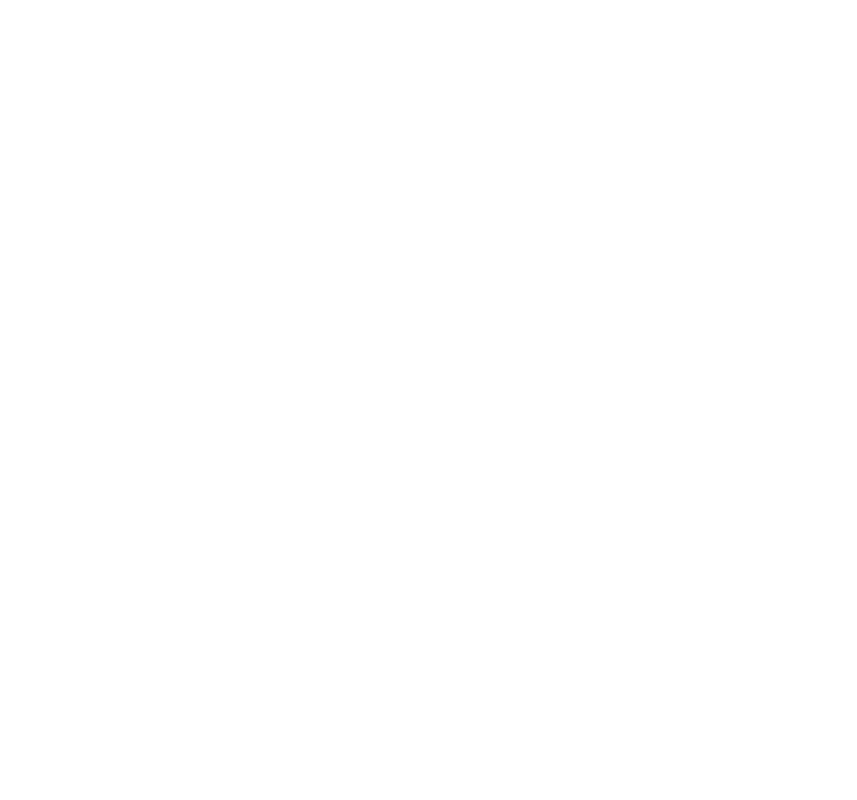
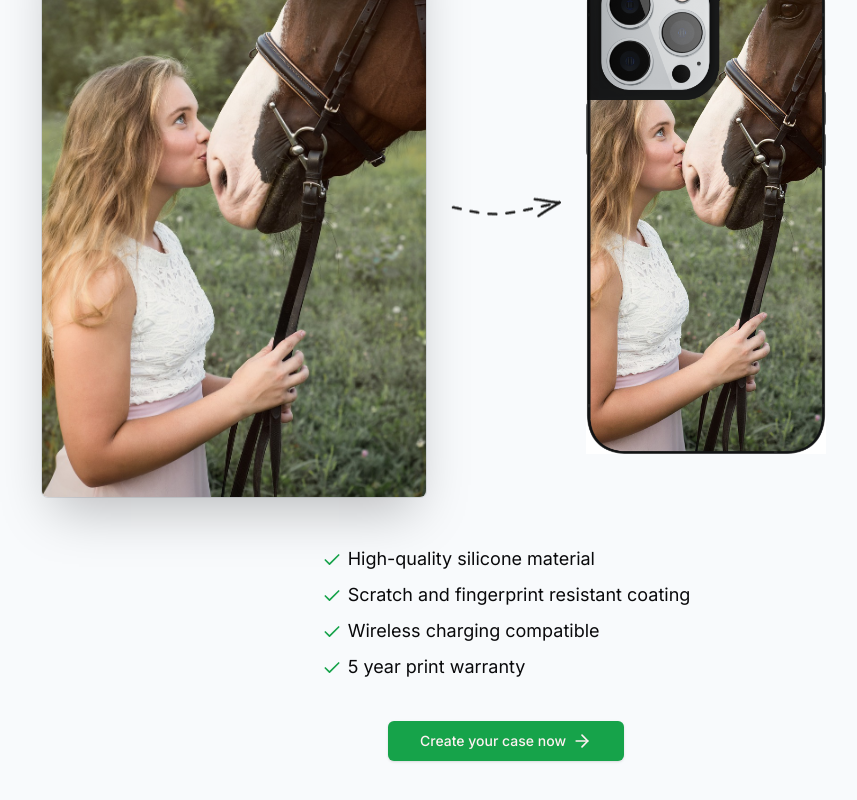
Before and after one commit to SaranshBangar/Fullstack-Ecommerce-Website, a Next.js app: page / in a window 1280 px wide. Shown: the part 2986-3786 px from the top of the page, without its empty margins (134-991 px from the left). Before the commit the page ends 2604 px from the top, so only its background shows below. Built offline with nearby package versions, Linux system fonts and the light colour scheme; no server answers.

Commit message:
Added footer

```diff
--- a/src/app/page.tsx
+++ b/src/app/page.tsx
@@ -2,8 +2,10 @@
 import MaxWidthWrapper from "@/components/MaxWidthWrapper";
 import Phone from "@/components/Phone";
 import { Reviews } from "@/components/Reviews";
-import { Check, Star } from "lucide-react";
+import { buttonVariants } from "@/components/ui/button";
+import { ArrowRight, Check, Star } from "lucide-react";
 import Image from "next/image";
+import Link from "next/link";
 
 export default function Home() {
   return (
@@ -182,6 +184,65 @@
           <Reviews />
         </div>
       </section>
+
+      <section>
+        <MaxWidthWrapper className="py-24">
+          <div className="mb-12 px-6 lg:px-8">
+            <div className="mx-auto max-w-2xl sm:text-center">
+              <h2 className="order-1 mt-2 tracking-tight text-center text-balance !leading-tight font-bold text-5xl md:text-6xl text-gray-900">Upload your photo and get <span className="relative px-2 bg-green-600 text-white">your own case</span> now</h2>
+            </div>
+          </div>
+
+          <div className="mx-auto max-w-6xl px-6 lg:px-8">
+            <div className="relative flex flex-col items-center md:grid grid-cols-2 gap-40">
+              <img
+                src="/arrow.png"
+                className="absolute top-[25rem] md:top-1/2 -translate-y-1/2 z-10 left-1/2 -translate-x-1/2 rotate-90 md:rotate-0"
+              />
+
+              <div className="relative h-80 md:h-full w-full md:justify-self-end max-w-sm rounded-xl bg-gray-900/5 ring-inset ring-gray-900/10 lg:rounded-2xl">
+                <img
+                  src="/horse.jpg"
+                  className="rounded-md object-cover bg-white shadow-2xl ring-1 ring-gray-900/10 h-full w-full"
+                />
+              </div>
+
+              <Phone
+                className="w-60"
+                imgSrc="/horse_phone.jpg"
+              />
+            </div>
+          </div>
+
+          <ul className="mx-auto mt-12 max-w-prose sm:text-lg space-y-2 w-fit">
+            <li className="w-fit">
+              <Check className="h-5 w-5 text-green-600 inline mr-1.5" />
+              High-quality silicone material
+            </li>
+            <li className="w-fit">
+              <Check className="h-5 w-5 text-green-600 inline mr-1.5" />
+              Scratch and fingerprint resistant coating
+            </li>
+            <li className="w-fit">
+              <Check className="h-5 w-5 text-green-600 inline mr-1.5" />
+              Wireless charging compatible
+            </li>
+            <li className="w-fit">
+              <Check className="h-5 w-5 text-green-600 inline mr-1.5" />
+              5 year print warranty
+            </li>
+
+            <div className="flex justify-center">
+              <Link href="/configure/upload" className={buttonVariants({
+                size: 'lg',
+                className: "mx-auto mt-8"
+              })}>
+                Create your case now <ArrowRight className="h-5 w-5 ml-1.5" />
+              </Link>
+            </div>
+          </ul>
+        </MaxWidthWrapper>
+      </section>
     </div>
   );
 }
--- /dev/null
+++ b/src/components/Footer.tsx
@@ -0,0 +1,17 @@
+import MaxWidthWrapper from "./MaxWidthWrapper"
+
+const Footer = () => {
+    return (
+        <footer className="bg-white h-20 relative">
+            <MaxWidthWrapper>
+                <div
+                    className="border-t border-gray-200"
+                />
+
+                <div className="h-full flex flex-col md:flex-row md:justify-between"></div>
+            </MaxWidthWrapper>
+        </footer>
+    )
+}
+
+export default Footer
```
